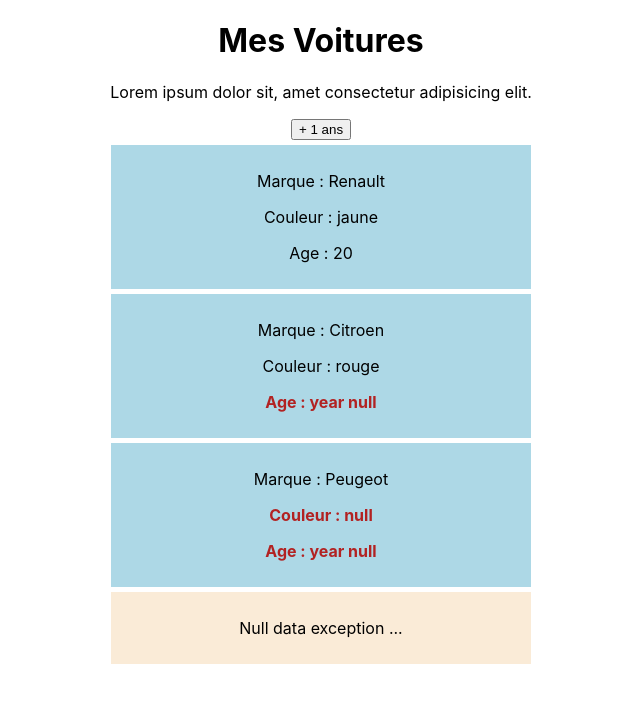
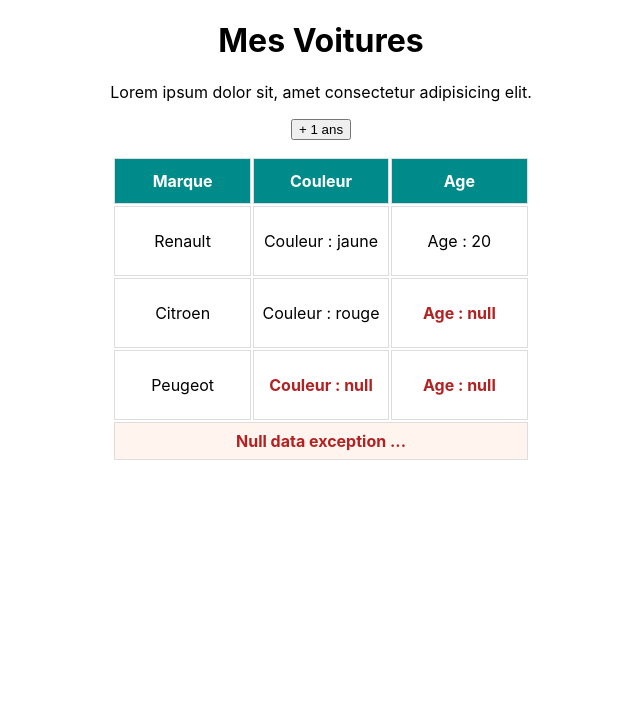
Before and after one commit to baptistelechat/Cars_React, a React (Create React App) app: page / in a window 1280 px wide. Shown: the top 702 px of the page, without its empty margins (319-959 px from the left). Built offline with nearby package versions, Linux system fonts and the light colour scheme.

Commit message:
✨ Convert list to an table / Use Fragment

```diff
--- a/src/components/Cars.js
+++ b/src/components/Cars.js
@@ -5,21 +5,21 @@ export default function Cars({name, color, year}) {
     const colorInfo = color ? (<p>Couleur : {color}</p>) : (<p className='null'>Couleur : null</p>);
 
     const currentYear = new Date().getFullYear()
-    const yearInfo = year !==  currentYear ? (<p>Age : {year}</p>) : (<p className='null'>Age : year null</p>)
+    const yearInfo = year !==  currentYear ? (<p>Age : {year}</p>) : (<p className='null'>Age : null</p>)
 
     if (name) {
         return (
-            <div style={{backgroundColor : 'lightblue', width : '400px', padding: '10px', margin : '5px auto'}}>
-                <p>Marque : {name}</p>
-                {colorInfo}
-                {yearInfo}
-            </div>
+            <tr>
+                <td>{name}</td>
+                <td>{colorInfo}</td>
+                <td>{yearInfo}</td>
+            </tr>
         )
     } else {
         return (
-            <div style={{backgroundColor : 'antiquewhite', width : '400px', padding: '10px', margin : '5px auto'}}>
-                <p>Null data exception ...</p>
-            </div>
+            <tr className='nullData'>
+                <td colspan="3 " >Null data exception ...</td>
+            </tr>
         )
     }
 
--- a/src/components/MyCars.js
+++ b/src/components/MyCars.js
@@ -1,3 +1,4 @@
+import { Fragment } from 'react';
 import {React, Component} from 'react'
 import Car from './Cars'
 
@@ -44,21 +45,29 @@ class MyCars extends Component {
         const year = new Date().getFullYear();
 
         return (
-            <div>
+            <Fragment>
                 <h1 onMouseOver={this.addHoverEffect}>{this.state.titre}</h1>
                 <p onCopy={this.noCopy}>Lorem ipsum dolor sit, amet consectetur adipisicing elit.</p>
 
                 <button onClick={this.addOneYear}>+ 1 ans</button>
 
+                <table className='carsTable'>
+                    <tr>
+                        <th>Marque</th>
+                        <th>Couleur</th>
+                        <th>Age</th>
+                    </tr>
                     {
                         this.state.voitures.map((voiture, index) => {
                             return(
-                           <Car key={index} name={voiture.name} color={voiture.color} year={year - voiture.year}/>
+                                <Fragment key={index}>
+                                    <Car  name={voiture.name} color={voiture.color} year={year - voiture.year}/>
+                                </Fragment>
                             )
                         })
                     }
-
-            </div>
+                </table>
+            </Fragment>
         )
     }
 }
--- a/src/index.css
+++ b/src/index.css
@@ -21,3 +21,31 @@ p.null {
   color:firebrick;
   font-weight: bolder;
 }
+
+.carsTable {
+  margin-top: 16px;
+  margin-left: auto;
+  margin-right: auto;
+}
+
+.carsTable td, .carsTable th {
+  border: 1px solid #ddd;
+  padding: 8px;
+  width: 33%;
+  text-align: center;
+}
+
+.carsTable tr:hover {background-color: #ddd;}
+
+.carsTable th {
+  padding-top: 12px;
+  padding-bottom: 12px;
+  background-color: darkcyan;
+  color: white;
+}
+
+.carsTable tr.nullData {
+  background-color: seashell;
+  color: firebrick;
+  font-weight: bolder;
+}
```
Also changed, not shown: src/_old_App.js (deleted, +0 -57 lines). Lines whose indentation alone changed are shown as unchanged.
